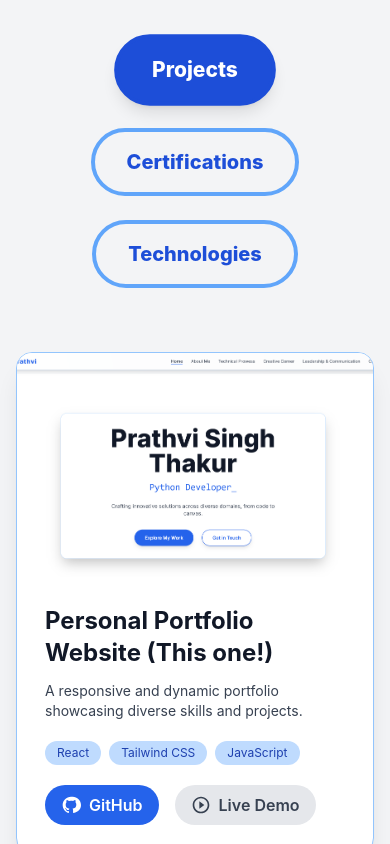
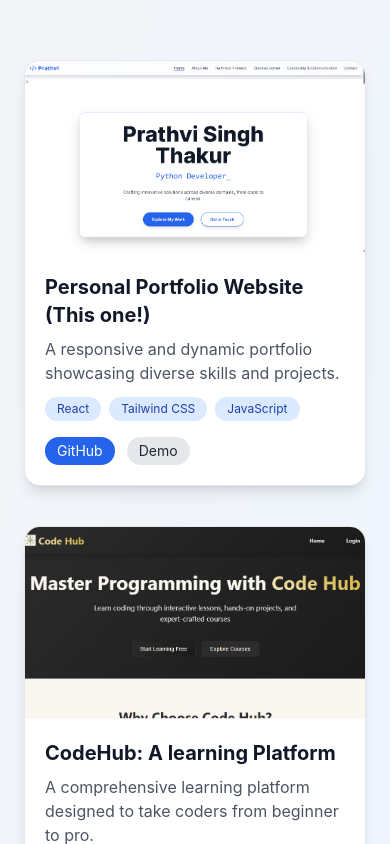
Before and after one commit to Prathvi321/Portfolio, a React (Create React App) app: page / in a window 390 px wide. Shown: the part 4340-5184 px from the top of the page. Built offline with nearby package versions, Linux system fonts and the light colour scheme.

Commit message:
changed layout of technical porwess

```diff
--- a/src/components/TechnicalProwess.jsx
+++ b/src/components/TechnicalProwess.jsx
@@ -1,17 +1,22 @@
 import React, { useState } from 'react';
+import { motion, AnimatePresence } from 'framer-motion';
+import { Laptop, Award, Cpu } from 'lucide-react';
 
 const TechnicalProwess = () => {
   const [activeTab, setActiveTab] = useState('Projects');
 
-  const tabs = ['Projects', 'Certifications', 'Technologies'];
+  const tabs = [
+    { name: 'Projects', icon: <Laptop size={22} /> },
+    { name: 'Certifications', icon: <Award size={22} /> },
+    { name: 'Technologies', icon: <Cpu size={22} /> },
+  ];
 
   const projects = [
     {
       id: 1,
       title: 'Personal Portfolio Website (This one!)',
-      category: 'Web Development',
+      description: 'A responsive and dynamic portfolio showcasing diverse skills and projects.',
       tech: ['React', 'Tailwind CSS', 'JavaScript'],
-      description: 'A responsive and dynamic portfolio showcasing diverse skills and projects.',
       github: 'https://github.com/Prathvi321/Portfolio',
       demo: 'https://polymathportfolio.netlify.app/',
       image: '/Portfolio.png',
@@ -19,199 +24,140 @@ const TechnicalProwess = () => {
     {
       id: 2,
       title: 'CodeHub: A learning Platform',
-      category: 'Web Development',
+      description: 'A comprehensive learning platform designed to take coders from beginner to pro.',
       tech: ['React', 'Tailwind CSS', 'JavaScript'],
-      description: ' A comprehensive learning platform designed to take coders from beginner to pro.',
       github: 'https://github.com/Prathvi321/CodeHub',
       demo: 'https://codehub321.netlify.app/',
       image: '/CodeHubpage.png',
-    },
-    {
-      id: 3,
-      title: 'Git Bridge : Tool to use Git',
-      category: 'Python (DSA)',
-      tech: ['Python', 'tkinter', 'Git', 'Automation'],
-      description: 'This Application offers a visual, intuitive interface for GitHub, eliminating the need for complex Git commands.',
-      github: 'https://github.com/Prathvi321/Git-Bridge',
-      demo: 'https://gitbridge.netlify.app/',
-      image: '/GitBridge.mp4',
-      isVideo: true,
     },
   ];
 
   const certifications = [
     {
       id: 1,
-      title: 'Complete 2025 Python Bootcamp: Learn Python from Scratch',
+      title: 'Complete 2025 Python Bootcamp',
       issuer: 'Udemy',
       date: 'Oct 2024',
       credentialUrl: 'https://www.udemy.com/certificate/UC-2692602b-cf0a-4131-913a-d1ea9b644206',
-      image: 'public/Python Boot Camp.png',
-    }
+      image: '/Python Boot Camp.png',
+    },
   ];
 
   const technologies = [
-    { name: 'Python', category: 'Languages', icon: '/icons/icons8-python.svg' },
-    { name: 'JavaScript', category: 'Languages', icon: '/icons/icons8-javascript.svg' },
-    { name: 'HTML5', category: 'Languages', icon: '/icons/icons8-html5.svg' },
-    { name: 'CSS3', category: 'Languages', icon: '/icons/icons8-css3.svg' },
-    { name: 'React', category: 'Frameworks/Libraries', icon: '/icons/react-2.svg' },
-    { name: 'Node.js', category: 'Frameworks/Libraries', icon: '/icons/icons8-nodejs.svg' },
-    { name: 'Tailwind CSS', category: 'Frameworks/Libraries', icon: '/icons/icons8-tailwind-css.svg' },
-    { name: 'GitHub', category: 'DevOps', icon: '/icons/icons8-github.svg' },
-    { name: 'Git', category: 'Tools', icon: '/icons/icons8-git.svg' },
-    { name: 'Docker', category: 'DevOps', icon: '/icons/icons8-docker.svg' },
-    { name: 'Kubernetes', category: 'DevOps', icon: '/icons/icons8-kubernetes.svg' },
-    { name: 'AWS', category: 'Cloud Platforms', icon: '/icons/icons8-aws.svg' },
-    { name: 'MongoDB', category: 'Databases', icon: '/icons/mongodb-icon.svg' },
-    { name: 'MySQL', category: 'Databases', icon: '/icons/mysql-icon.svg' },
-    { name: 'Blender', category: 'Design/Tools', icon: '/icons/blender-svgrepo-com.svg' },
-    { name: 'Unreal Engine', category: 'Game Engines', icon: '/icons/icons8-unreal-engine.svg' },
+    { name: 'React', icon: '/icons/react-2.svg' },
+    { name: 'Python', icon: '/icons/icons8-python.svg' },
+    { name: 'Docker', icon: '/icons/icons8-docker.svg' },
+    { name: 'AWS', icon: '/icons/icons8-aws.svg' },
   ];
 
-  const ProjectsDisplay = () => (
-    <div className="grid grid-cols-1 md:grid-cols-2 lg:grid-cols-3 gap-12 animate-fade-in-up delay-400">
-      {projects.map(project => (
-        <div key={project.id}
-          className="bg-white rounded-2xl shadow-xl overflow-hidden border border-blue-300 transform transition-all duration-300 hover:scale-105 hover:shadow-2xl group">
-          {project.isVideo ? (
-            <video
-              src={project.image}
-              className="w-full h-56 object-cover group-hover:opacity-80 transition-opacity duration-300"
-              controls
-              playsInline
-            />
-          ) : (
-            <img
-              src={project.image}
-              alt={project.title}
-              className="w-full h-56 object-cover group-hover:opacity-80 transition-opacity duration-300"
-              onError={(e) => { e.target.onerror = null; e.target.src = 'https://placehold.co/400x250/E0E0E0/333333?text=Image+Not+Found'; }}
-            />
-          )}
-          <div className="p-7">
-            <h3 className="text-2xl font-bold text-gray-900 mb-3">{project.title}</h3>
-            <p className="text-gray-700 text-sm mb-5">{project.description}</p>
-            <div className="flex flex-wrap gap-2 mb-5">
-              {project.tech.map(tech => (
-                <span key={tech}
-                  className="bg-blue-200 text-blue-800 text-xs px-3 py-1 rounded-full">{tech}</span>
+  const fadeVariants = {
+    hidden: { opacity: 0, y: 30 },
+    visible: { opacity: 1, y: 0 },
+    exit: { opacity: 0, y: -30 },
+  };
+
+  return (
+    <section className="relative min-h-screen bg-gradient-to-br from-gray-100 to-blue-50 py-24 flex flex-col items-center">
+      <h2 className="text-5xl font-extrabold text-blue-700 mb-16">My Digital Creations & Expertise</h2>
+
+      {/* Floating glass navigation */}
+      <div className="fixed md:top-1/2 bottom-8 md:left-12 md:translate-y-[-50%] flex md:flex-col flex-row gap-4 bg-white/30 backdrop-blur-lg shadow-xl rounded-2xl border border-white/50 p-4 z-20">
+        {tabs.map(tab => (
+          <button
+            key={tab.name}
+            onClick={() => setActiveTab(tab.name)}
+            className={`flex items-center gap-2 px-4 py-2 rounded-xl transition-all font-semibold
+              ${activeTab === tab.name
+                ? 'bg-blue-600 text-white shadow-lg scale-105'
+                : 'text-gray-700 hover:text-blue-700 hover:bg-white/60'}`}
+          >
+            {tab.icon} {tab.name}
+          </button>
         ))}
       </div>
-            <div className="flex flex-wrap gap-4">
-              <a
-                href={project.github}
-                target="_blank"
-                rel="noopener noreferrer"
-                className="flex items-center px-4 py-2 bg-blue-600 text-white font-semibold rounded-full hover:bg-blue-700 transition-colors duration-300"
+
+      {/* Dynamic section display */}
+      <div className="container mx-auto max-w-6xl mt-10 md:ml-40 px-6">
+        <AnimatePresence mode="wait">
+          {activeTab === 'Projects' && (
+            <motion.div
+              key="projects"
+              variants={fadeVariants}
+              initial="hidden"
+              animate="visible"
+              exit="exit"
+              transition={{ duration: 0.5 }}
+              className="grid grid-cols-1 md:grid-cols-2 lg:grid-cols-3 gap-10"
             >
-                <svg className="w-5 h-5 mr-2" fill="currentColor" viewBox="0 0 24 24"
-                  xmlns="http://www.w3.org/2000/svg">
-                  <path fillRule="evenodd"
-                    d="M12 2C6.477 2 2 6.484 2 12.017c0 4.425 2.865 8.18 6.839 9.504.499.09.679-.217.679-.481 0-.237-.008-.865-.013-1.703-2.782.602-3.369-1.34-3.369-1.34-.454-1.156-1.11-1.464-1.11-1.464-.908-.618.069-.606.069-.606 1.003.07 1.531 1.032 1.531 1.032.892 1.529 2.341 1.089 2.91.835.09-.647.35-1.089.636-1.338-2.22-.253-4.555-1.113-4.555-4.953 0-1.096.39-1.988 1.029-2.688-.103-.253-.446-1.272.097-2.65 0 0 .84-.27 2.75 1.026A9.564 9.564 0 0112 6.844c.85.004 1.705.115 2.504.337 1.909-1.296 2.747-1.027 2.747-1.027.546 1.379.202 2.398.099 2.651.64.7 1.028 1.592 1.028 2.688 0 3.848-2.339 4.695-4.566 4.943.359.309.678.92.678 1.855 0 1.338-.012 2.419-.012 2.747 0 .268.18.579.688.481C21.137 20.281 24 16.527 24 12.017 24 6.484 19.522 2 14 2H12z"
-                    clipRule="evenodd" />
-                </svg>
-                GitHub
-              </a>
-              {project.demo && (
-                <a
-                  href={project.demo}
-                  target="_blank"
-                  rel="noopener noreferrer"
-                  className="flex items-center px-4 py-2 bg-gray-200 text-gray-700 font-semibold rounded-full hover:bg-blue-100 hover:text-blue-700 transition-colors duration-300"
-                >
-                  <svg className="w-5 h-5 mr-2" fill="currentColor" viewBox="0 0 24 24"
-                    xmlns="http://www.w3.org/2000/svg">
-                    <path
-                      d="M10 16.5l6-4.5-6-4.5v9zM12 2C6.48 2 2 6.48 2 12s4.48 10 10 10 10-4.48 10-10S17.52 2 12 2zm0 18c-4.41 0-8-3.59-8-8s3.59-8 8-8 8 3.59 8 8-3.59 8-8 8z" />
-                  </svg>
-                  Live Demo
-                </a>
-              )}
+              {projects.map(p => (
+                <div key={p.id} className="bg-white rounded-2xl shadow-lg overflow-hidden border hover:scale-105 transition-all">
+                  <img src={p.image} alt={p.title} className="h-48 w-full object-cover" />
+                  <div className="p-5">
+                    <h3 className="text-xl font-bold mb-2">{p.title}</h3>
+                    <p className="text-gray-600 mb-3">{p.description}</p>
+                    <div className="flex flex-wrap gap-2 mb-4">
+                      {p.tech.map(t => (
+                        <span key={t} className="bg-blue-100 text-blue-800 px-3 py-1 rounded-full text-xs">{t}</span>
+                      ))}
+                    </div>
+                    <div className="flex gap-3">
+                      <a href={p.github} target="_blank" className="px-3 py-1 bg-blue-600 text-white rounded-full text-sm hover:bg-blue-700">GitHub</a>
+                      <a href={p.demo} target="_blank" className="px-3 py-1 bg-gray-200 text-gray-800 rounded-full text-sm hover:bg-gray-300">Demo</a>
                     </div>
                   </div>
                 </div>
               ))}
-    </div>
-  );
+            </motion.div>
+          )}
 
-  const CertificationsDisplay = () => (
-    <div className="grid grid-cols-1 md:grid-cols-2 lg:grid-cols-3 gap-12 animate-fade-in-up delay-400">
+          {activeTab === 'Certifications' && (
+            <motion.div
+              key="certifications"
+              variants={fadeVariants}
+              initial="hidden"
+              animate="visible"
+              exit="exit"
+              transition={{ duration: 0.5 }}
+              className="grid grid-cols-1 md:grid-cols-2 lg:grid-cols-3 gap-10"
+            >
               {certifications.map(cert => (
-        <div key={cert.id}
-          className="bg-white rounded-2xl shadow-xl overflow-hidden border border-blue-300 transform transition-all duration-300 hover:scale-105 hover:shadow-2xl flex flex-col items-center text-center p-6">
-          <img
-            src={cert.image}
-            alt={cert.title}
-            className="w-24 h-24 object-contain mb-4"
-            onError={(e) => { e.target.onerror = null; e.target.src = 'https://placehold.co/100x100/E0E0E0/333333?text=Cert'; }}
-          />
-          <h3 className="text-xl font-bold text-gray-900 mb-2">{cert.title}</h3>
-          <p className="text-gray-700 text-sm mb-1">{cert.issuer}</p>
-          <p className="text-gray-600 text-xs mb-4">{cert.date}</p>
-          {cert.credentialUrl && (
+                <div key={cert.id} className="bg-white rounded-2xl p-6 shadow-lg text-center border hover:scale-105 transition-all">
+                  <img src={cert.image} alt={cert.title} className="w-24 h-24 object-contain mx-auto mb-4" />
+                  <h3 className="font-bold text-lg">{cert.title}</h3>
+                  <p className="text-gray-600">{cert.issuer}</p>
+                  <p className="text-gray-500 text-sm mb-3">{cert.date}</p>
                   <a
                     href={cert.credentialUrl}
                     target="_blank"
                     rel="noopener noreferrer"
-              className="flex items-center px-4 py-2 bg-blue-600 text-white font-semibold rounded-full hover:bg-blue-700 transition-colors duration-300 text-sm"
+                    className="inline-block bg-blue-600 text-white px-4 py-2 rounded-full text-sm hover:bg-blue-700"
                   >
-              <svg className="w-4 h-4 mr-2" fill="currentColor" viewBox="0 0 20 20"
-                xmlns="http://www.w3.org/2000/svg">
-                <path fillRule="evenodd"
-                  d="M12.586 4.586a2 2 0 112.828 2.828l-3.353 3.354a1 1 0 01-1.414 0L8.414 8.414a1 1 0 010-1.414l3.353-3.354zM10 12a2 2 0 100-4 2 2 0 000 4z"
-                  clipRule="evenodd"></path>
-              </svg>
                     View Credential
                   </a>
-          )}
                 </div>
               ))}
-    </div>
-  );
+            </motion.div>
+          )}
 
-  const TechnologiesDisplay = () => {
-    return (
-      <div className="flex flex-wrap justify-center gap-6 animate-fade-in-up delay-400">
+          {activeTab === 'Technologies' && (
+            <motion.div
+              key="technologies"
+              variants={fadeVariants}
+              initial="hidden"
+              animate="visible"
+              exit="exit"
+              transition={{ duration: 0.5 }}
+              className="flex flex-wrap justify-center gap-6"
+            >
               {technologies.map(tech => (
-          <div key={tech.name}
-            className="flex flex-col items-center text-center p-4 bg-white rounded-xl shadow-xl border border-blue-300 w-32 h-32 justify-center transition-transform duration-300 hover:scale-105">
-            {tech.icon.startsWith('/icons/') ? (
+                <div key={tech.name} className="flex flex-col items-center bg-white p-5 rounded-2xl shadow-lg border w-32 h-32 hover:scale-105 transition-all">
                   <img src={tech.icon} alt={tech.name} className="w-12 h-12 mb-2" />
-            ) : (
-              <span className="text-5xl mb-2">{tech.icon}</span>
-            )}
-            <p className="text-lg font-semibold text-gray-800">{tech.name}</p>
+                  <p className="font-semibold text-gray-800">{tech.name}</p>
                 </div>
               ))}
-      </div>
-    );
-  };
-
-  return (
-    <section id="technical-prowess" className="py-24 px-4 bg-gray-100 text-gray-900 min-h-screen">
-      <div className="container mx-auto max-w-7xl">
-        <h2 className="text-5xl font-extrabold text-center text-blue-600 mb-20 animate-fade-in-up">My Digital Creations & Expertise</h2>
-
-        <div className="flex flex-wrap justify-center gap-6 mb-16 animate-fade-in-up delay-200">
-          {tabs.map(tab => (
-            <button
-              key={tab}
-              onClick={() => setActiveTab(tab)}
-              className={`px-8 py-4 rounded-full font-extrabold text-xl transition-all duration-300 border-4
-                ${activeTab === tab
-                  ? 'bg-blue-700 border-blue-700 text-white shadow-lg transform scale-105'
-                  : 'bg-transparent border-blue-400 text-blue-700 hover:bg-blue-100 hover:border-blue-500 hover:text-blue-800'
-                }`}
-            >
-              {tab}
-            </button>
-          ))}
-        </div>
-
-        {activeTab === 'Projects' && <ProjectsDisplay />}
-        {activeTab === 'Certifications' && <CertificationsDisplay />}
-        {activeTab === 'Technologies' && <TechnologiesDisplay />}
+            </motion.div>
+          )}
+        </AnimatePresence>
       </div>
     </section>
   );
```
Lines whose indentation alone changed are shown as unchanged.
